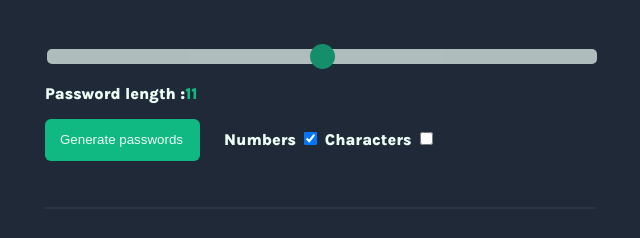
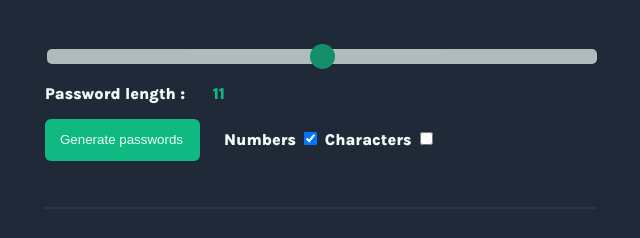
Before and after one commit to ysalamin/password-generator, a plain HTML site: page index.html in a window 1280 px wide. Shown: the part 211-449 px from the top of the page, 320-960 px from the left. Drawn offline with Linux system fonts and the light colour scheme.

Commit message:
Add space after password length

```diff
--- a/styles.css
+++ b/styles.css
@@ -152,6 +152,7 @@ body {
     display: flex;
     width: 180px;
     color: var(--green);
+    justify-content: space-between; /* Spaces out the text and number */
 }
 
 /* "Password length:" text */
```
Also changed, not shown: 1 other file.
